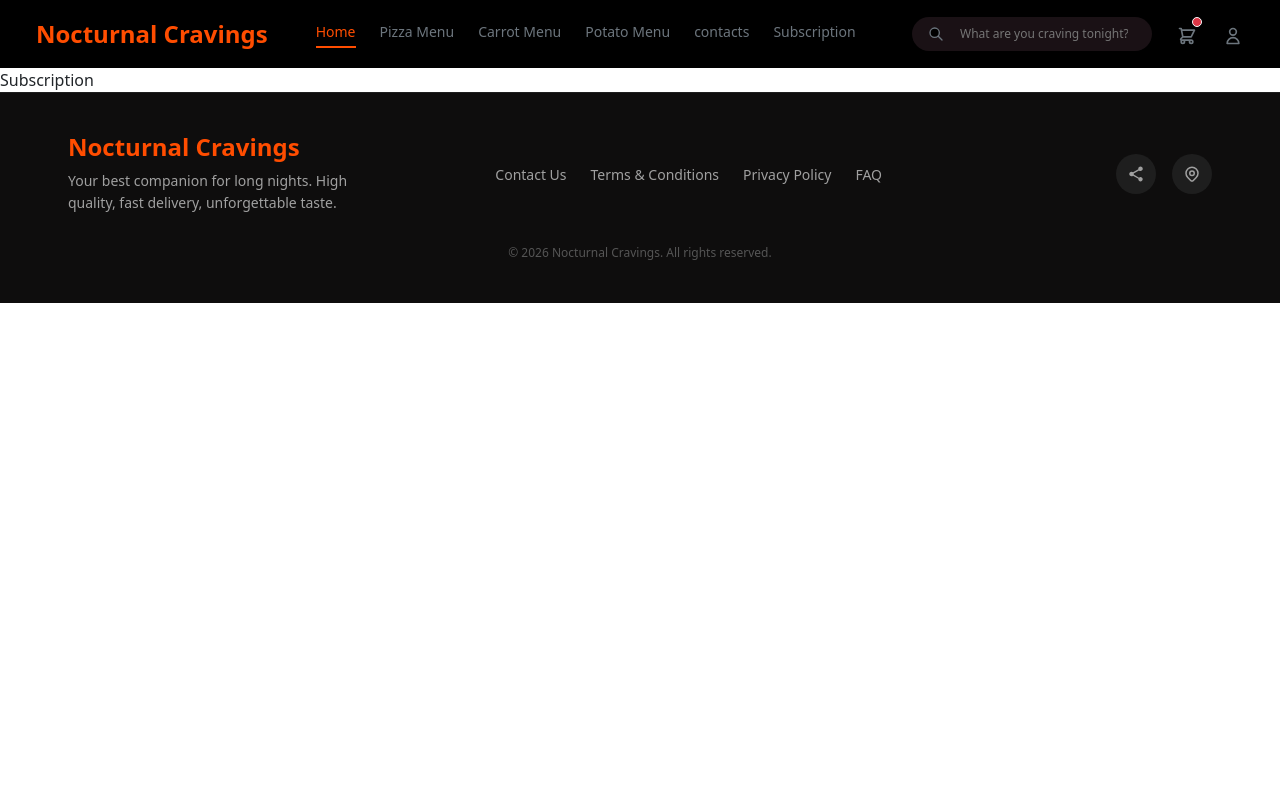
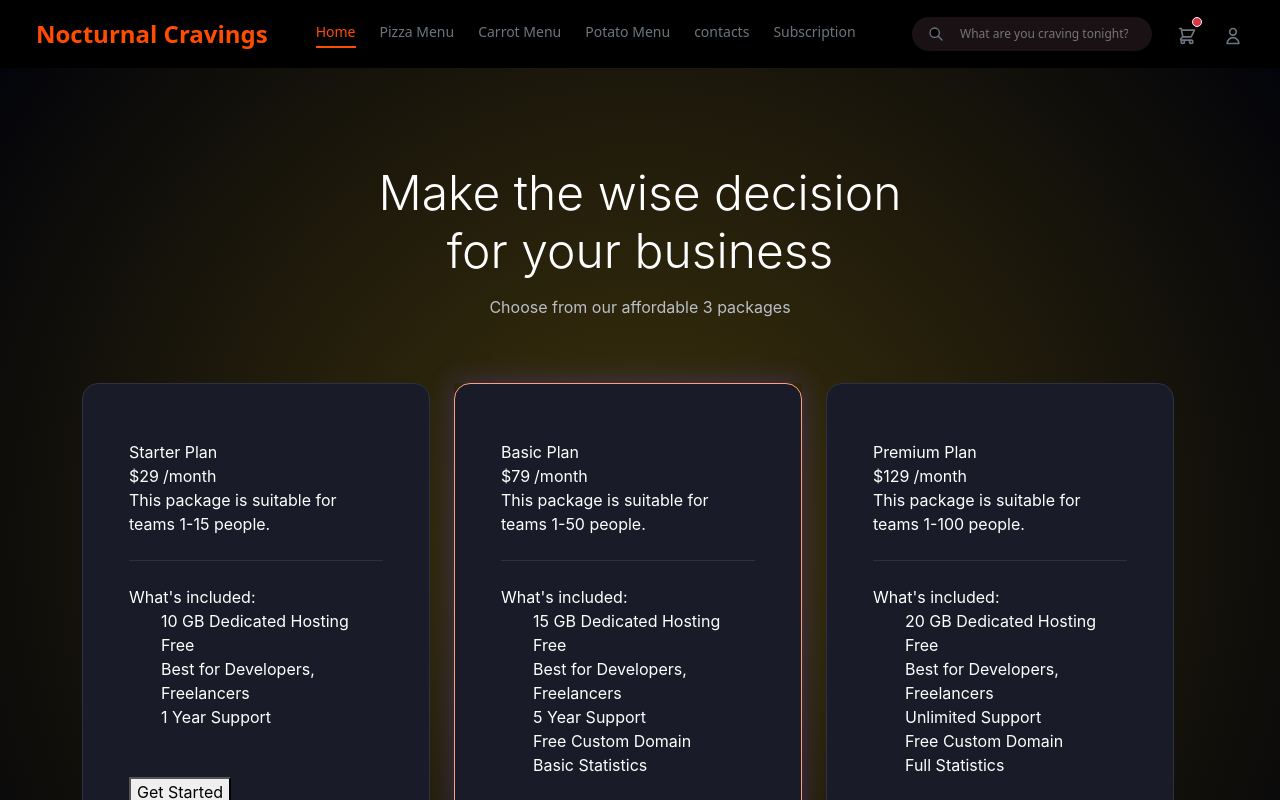
Before and after one commit to boshrabxy-lix/react-pizza-, a React (Vite) app: page /subscription in a window 1280 px wide. Shown: the top 800 px of the page. Built offline with nearby package versions, Linux system fonts and the light colour scheme.

Commit message:
run build - Subscription &loader start with api

```diff
--- a/package.json
+++ b/package.json
@@ -11,6 +11,7 @@
   },
   "dependencies": {
     "@tailwindcss/vite": "^4.3.0",
+    "axios": "^1.18.1",
     "bootstrap": "^5.3.8",
     "react": "^19.2.6",
     "react-bootstrap": "^2.10.10",
--- a/src/assets/components/BestOffer/BestOffer.jsx
+++ b/src/assets/components/BestOffer/BestOffer.jsx
@@ -41,7 +41,7 @@ export default function BestOffer() {
             <h2 className={`${style.sectionTitle} fw-bold fs-4 fw-semibold`}>Best Offers</h2>
             <div className={style.titleUnderline}></div>
           </div>
-          <Link to="/getpizza" className={`${style.viewAllBtn} d-flex align-items-center text-decoration-none fw-bold`}>
+          <Link to="/setpizza" className={`${style.viewAllBtn} d-flex align-items-center text-decoration-none fw-bold`}>
             View All <span className={style.arrow}>&rarr;</span>
           </Link>
         </div>
--- a/src/assets/components/getpizza/Getpizza.jsx
+++ b/src/assets/components/getpizza/Getpizza.jsx
@@ -1,7 +1,34 @@
-import React from 'react'
+import React, { useEffect, useState } from "react";
+import axios from 'axios';
+import Loader from "../loader/Loader";
 
 export default function Getpizza() {
-  return (
-    <div>Getpizza</div>
-  )
+  const [posts, setPosts] = useState([]);
+  const [isLoader, setIsLoader] = useState(true);
+  const [error, setError] = useState("");
+
+  const getPosts = async () => {
+    try {
+      const response = await axios.get(
+        "https://forkify-api.jonas.io/api/v2/recipes?search=pizza",
+      );
+      console.log(response.data);
+      setPosts(data.data.recipes);
+    } catch (error) {
+      setError("error , try ...");
+    } finally {
+      setIsLoader(false);
+    }
+  };
+
+  useEffect(() => {
+    getPosts();
+  }, []);
+
+  if (isLoader) {
+    return <Loader/>;
+  }
+  if (error) {
+    return <h2>{error}</h2>;
+  }
 }
--- a/src/assets/components/hero/Hero.jsx
+++ b/src/assets/components/hero/Hero.jsx
@@ -28,7 +28,7 @@ export default function Hero() {
             </p>
 
             <div className="d-flex gap-3">
-              <Link to={"/Getpizza"}
+              <Link to={"/setpizza"}
                 className={`${style.btnPrimary} btn rounded-pill px-4 py-3 fw-semibold text-white `}>
                 Order Now
               </Link>
--- a/src/assets/components/loader/Loader.jsx
+++ b/src/assets/components/loader/Loader.jsx
@@ -1,12 +1,8 @@
 import React from 'react'
+import styles from './Loader.module.css';
 
 export default function Loader() {
   return (
-
-
-
-
-
-
+    <div><span className={`loader`}></span></div>
   )
 }
--- /dev/null
+++ b/src/assets/components/loader/Loader.module.css
@@ -0,0 +1,36 @@
+.loader {
+  width: 48px;
+  height: 48px;
+  border: 3px solid #000000;
+  border-radius: 50%;
+  display: inline-block;
+  position: relative;
+  box-sizing: border-box;
+  animation: rotation 1s linear infinite;
+}
+.loader::after {
+  content: '';
+  box-sizing: border-box;
+  position: absolute;
+  left: 0;
+  top: 0;
+  right:0;
+  bottom: 0;
+  display: flex;
+  transform: translate(-50%, -50%);
+  justify-content: center;
+  width: 40px;
+  height: 40px;
+  border-radius: 50%;
+  border: 3px solid;
+  border-color: #2993d4 transparent;
+}
+
+@keyframes rotation {
+  0% {
+    transform: rotate(0deg);
+  }
+  100% {
+    transform: rotate(360deg);
+  }
+}
--- a/src/assets/components/navbar/Navbar.jsx
+++ b/src/assets/components/navbar/Navbar.jsx
@@ -33,7 +33,7 @@ export default function Navbar() {
             <li className="nav-item">
               <Link
                 className={`${style.navLink} nav-link text-secondary p-0 text-decoration-none  transition-all`}
-                to={"/getpizza"}
+                to={"/setpizza"}
               >
                 Pizza Menu
               </Link>
--- a/src/assets/components/setpizza/Setpizza.jsx
+++ b/src/assets/components/setpizza/Setpizza.jsx
@@ -1,7 +1,21 @@
-import React from 'react'
+import React from 'react';
+import getpizza from '../../components/getpizza/Getpizza';
+import axios from 'axios';
 
 export default function Setpizza() {
   return (
-    <div>Setpizza</div>
+   <section className='posts'>
+            <div className='container'>
+                <div className='row'>
+                    {posts.map( post=> {
+                        return <div className='col-md-4'>
+                            <div className='post'>
+
+                            </div>
+                        </div>
+                    } )}
+                </div>
+            </div>
+        </section>
   )
 }
--- a/src/assets/components/subscription/Subscription.jsx
+++ b/src/assets/components/subscription/Subscription.jsx
@@ -1,7 +1,115 @@
-import React from 'react'
+import React from "react";
+import styles from "./subscription.module.css";
+import "../../../index.css";
 
 export default function Subscription() {
+const pricingPlans = [
+  {
+    title: "Starter Plan",
+    price: "$29",
+    audience: "This package is suitable for teams 1-15 people.",
+    features: [
+      "10 GB Dedicated Hosting Free",
+      "Best for Developers, Freelancers",
+      "1 Year Support",
+    ],
+    isActive: false,
+  },
+  {
+    title: "Basic Plan",
+    price: "$79",
+    audience: "This package is suitable for teams 1-50 people.",
+    features: [
+      "15 GB Dedicated Hosting Free",
+      "Best for Developers, Freelancers",
+      "5 Year Support",
+      "Free Custom Domain",
+      "Basic Statistics",
+    ],
+    isActive: true,
+  },
+  {
+    title: "Premium Plan",
+    price: "$129",
+    audience: "This package is suitable for teams 1-100 people.",
+    features: [
+      "20 GB Dedicated Hosting Free",
+      "Best for Developers, Freelancers",
+      "Unlimited Support",
+      "Free Custom Domain",
+      "Full Statistics",
+    ],
+    isActive: false,
+  },
+];
   return (
-    <div>Subscription</div>
-  )
+    <div className={`${styles.pageContainer} py-5 d-flex flex-column justify-content-between`}>
+      <div className="container text-center my-5">
+        <h1 className="display-5 mb-3">
+          Make the wise decision
+          <br />
+          for your business
+        </h1>
+        <p className={`${styles.subtitle} `}>
+          Choose from our affordable 3 packages
+        </p>
+      </div>
+
+      <div className="container mb-5 flex-grow-1 d-flex align-items-center">
+        <div className="row g-4 w-100 justify-content-center">
+          {pricingPlans.map((plan, index) => (
+            <div key={index} className="col-12 col-md-6 col-lg-4">
+              <div
+                className={`${styles.pricingCardContainer} ${plan.isActive && styles.activeCardWrapper}`}
+              >
+                <div
+                  className={`${styles.backlightGlow} ${styles[plan.glowColor]}`}
+                ></div>
+                <div className={styles.pricingCard}>
+                  <div className="py-3 px-3">
+                    <div className={styles.planName}>{plan.title}</div>
+
+                    <div
+                      className={`${styles.price} d-flex align-items-baseline`}
+                    >
+                      {plan.price}
+                      <span className={`${styles.period} ms-1`}>/month</span>
+                    </div>
+
+                    <p className={styles.audience}>{plan.audience}</p>
+                    <hr className="border-secondary opacity-25 my-4" />
+
+                    <div className={styles.inclusionTitle}>
+                      What's included:
+                    </div>
+                    <ul className={styles.featureList}>
+                      {plan.features.map((feature, fIndex) => (
+                        <li
+                          key={fIndex}
+                          className={`${styles.featureItem} d-flex align-items-center`}
+                        >
+                          {feature}
+                        </li>
+                      ))}
+                    </ul>
+                    <div className="mt-5">
+                      <button
+                        className={
+                          plan.isActive
+                            ? styles.cardButtonActive
+                            : styles.cardButton
+                        }
+                      >
+                        Get Started
+                      </button>
+                    </div>
+                  </div>
+                </div>
+              </div>
+            </div>
+          ))}
+        </div>
+      </div>
+    </div>
+  );
 }
--- /dev/null
+++ b/src/assets/components/subscription/subscription.module.css
@@ -0,0 +1,76 @@
+.pageContainer {
+  background: radial-gradient(circle at center, #3e330c 0%, #03040a 100%);
+  color: #ffffff;
+  min-height: 100vh;
+  font-family: 'Inter', sans-serif;
+}
+
+.subtitle {
+  color: #babfc6;
+}
+
+.pricingCardContainer {
+  position: relative;
+  transition: transform 0.3s ease;
+  height: 100%;
+}
+
+.pricingCardContainer:hover {
+  transform: translateY(-5px);
+}
+
+.pricingCard {
+  background: #191c28;
+  border: 1px solid #2d3142;
+  border-radius: 16px;
+  padding: 40px 30px;
+  height: 100%;
+  position: relative;
+  z-index: 2;
+  display: flex;
+  flex-column: column;
+  justify-content: space-between;
+}
+
+.backlightGlow {
+  position: absolute;
+  top: 50%;
+  left: 50%;
+  transform: translate(-50%, -50%);
+  width: 100%;
+  height: 100%;
+  filter: blur(80px);
+  opacity: 0.2;
+  border-radius: 50%;
+  z-index: 1;
+  transition: opacity 0.3s ease, filter 0.3s ease;
+}
+
+.pricingCardContainer:hover .backlightGlow {
+  opacity: 0.5;
+  filter: blur(60px);
+}
+.glowBlue {
+  background: #2196f3;
+}
+
+.glowPurple {
+  background: #9c27b0;
+}
+
+.glowIndigo {
+  background: var(--therd-color) ;
+}
+
+.activeCardWrapper {
+  box-shadow: 0 0 25px rgba(111, 76, 255, 0.3);
+}
+
+.activeCardWrapper .pricingCard {
+  border-color: var( --therd-color);
+}
+
+.activeCardWrapper .backlightGlow {
+  opacity: 0.6;
+  filter: blur(60px);
+}
```
Also changed, not shown: src/router.jsx (+1 -8 lines), 1 other file (tests, documents, lock files or other folders).
